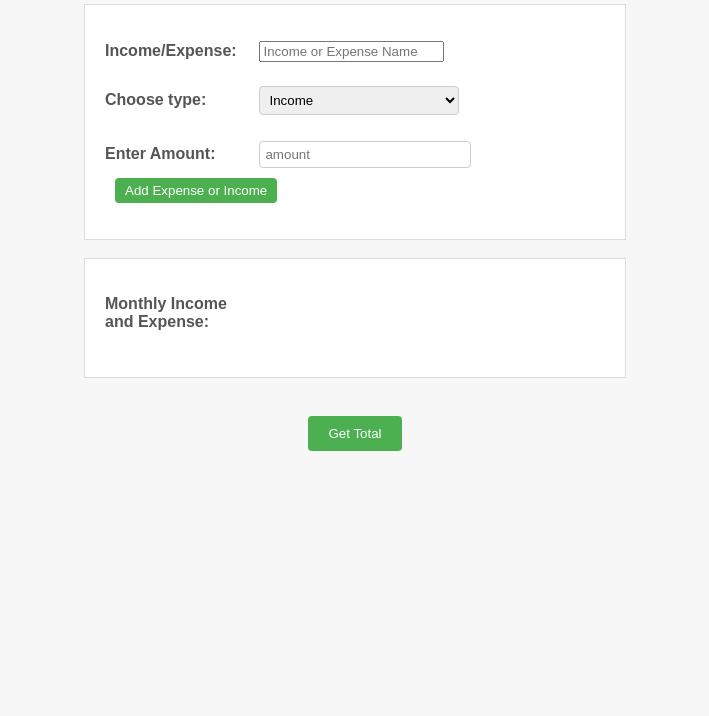
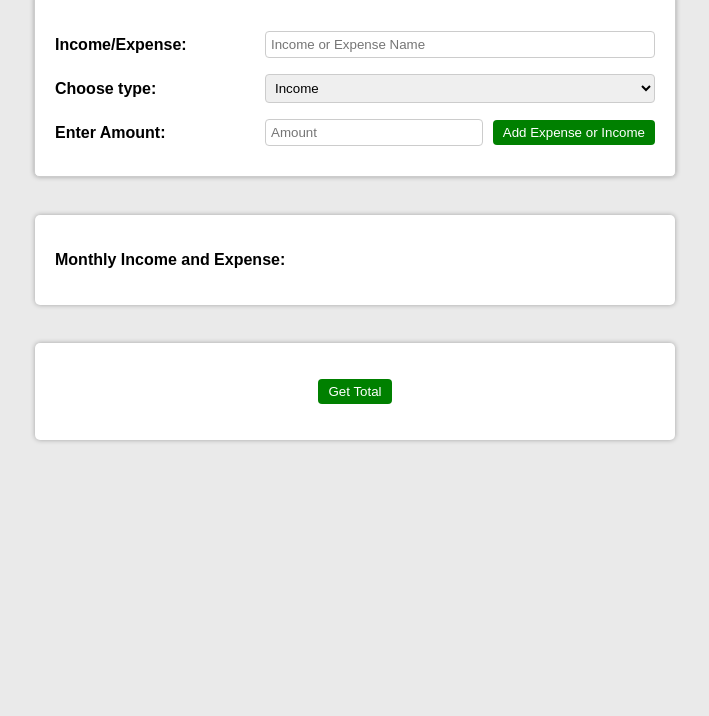
Before and after one commit to Jared951/monthly-budget-tracker, a website: page client/index.html in a window 1280 px wide. Shown: the part 84-800 px from the top of the page, without its empty margins (285-994 px from the left). Drawn offline with nearby package versions, Linux system fonts and the light colour scheme.

Commit message:
finalized-css-styling

```diff
--- a/client/index.css
+++ b/client/index.css
@@ -1,47 +1,53 @@
 body {
-	font-family: Arial, sans-serif;
 	margin: 0;
 	padding: 0;
-	background-color: #f7f7f7;
+	font-family: Arial, Helvetica, sans-serif;
+	background-color: #eaeaea;
 }
 
 h1 {
 	text-align: center;
-	margin-top: 30px;
-	color: #555;
+	margin-top: 20px;
 }
 
+/* table 1 */
+
 #input-table {
-	background-color: #fff;
-	border: 1px solid #ddd;
+	margin: 20px auto;
+	max-width: 600px;
+	border: 1px solid #ccc;
 	padding: 20px;
-	margin: 0 auto;
-	max-width: 500px;
+	border-radius: 4px;
+	background-color: #ffffff;
+	padding: 20px;
+	border-radius: 5px;
+	box-shadow: 0 0 5px rgba(0,0,0,0.3);
+	margin-bottom: 10px;
 }
 
-  label {
-	display: inline-block;
-	width: 150px;
-	font-weight: bold;
+#input-table p {
+	display: flex;
+	align-items: center;
 	margin-bottom: 10px;
-	color: #555;
 }
 
-  input[type="text"],
-  input[type="number"],
-  select {
-	display: inline-block;
-	width: 200px;
+#input-table label {
+	flex-basis: 200px;
+	font-weight: bold;
+	margin-right: 10px;
+}
+
+#input-table input,
+#input-table select {
+	flex: 1;
 	padding: 5px;
 	border: 1px solid #ccc;
 	border-radius: 4px;
-	margin-bottom: 10px;
 }
 
-  #post-table {
-	display: inline-block;
+#input-table button {
 	padding: 5px 10px;
-	background-color: #4caf50;
+	background-color: green;
 	color: #fff;
 	border: none;
 	border-radius: 4px;
@@ -49,33 +55,70 @@ body {
 	margin-left: 10px;
 }
 
-  #post-table:hover {
-	background-color: #3e8e41;
+#input-table button:hover {
+	background-color: darkgreen;
 }
 
+/* table 2 */
+
 #output-table {
-	background-color: #fff;
-	border: 1px solid #ddd;
+	max-width: 600px;
+	margin: 20px auto;
+	background-color: white;
 	padding: 20px;
-	margin: 0 auto;
-	max-width: 500px;
+	border-radius: 5px;
+	box-shadow: 0 0 5px rgba(0,0,0,0.3);
 }
 
-  #output-table label {
-	font-weight: bold;
+.expense {
+	display: flex;
+	align-items: center;
+	justify-content: space-between;
+	border: 1px solid #ccc;
+	padding: 10px;
+	border-radius: 4px;
 	margin-bottom: 10px;
-	color: #555;
 }
 
+.expense label {
+	flex-basis: 100px;
+	font-weight: bold;
+	}
+
+.expense span {
+	flex: 1;
+}
+
+.delete-btn {
+	display: inline-block;
+	padding: 5px 10px;
+	background-color: red;
+	color: #fff;
+	border: none;
+	border-radius: 4px;
+	cursor: pointer;
+	margin-left: 10px;
+}
+
+.delete-btn:hover {
+	background-color: darkred;
+}
+
+/* table 3 */
+
 #total-table {
+	max-width: 600px;
+	margin: 20px auto;
 	text-align: center;
-	margin-top: 20px;
+	background-color: white;
+	padding: 20px;
+	border-radius: 5px;
+	box-shadow: 0 0 5px rgba(0,0,0,0.3);
 }
 
 #totalBtn {
-	display: inline-block;
-	padding: 10px 20px;
-	background-color: #4caf50;
+	padding: 5px 10px;
+	background-color: green;
 	color: #fff;
 	border: none;
 	border-radius: 4px;
@@ -83,5 +126,15 @@ body {
 }
 
 #totalBtn:hover {
-	background-color: #3e8e41;
+	background-color: darkgreen;
 }
+
+#the-total {
+	font-weight: bold;
+}
+
+#output-table,
+#total-table {
+	margin-top: 10px;
+	margin-bottom: 10px;
+}
--- a/client/index.html
+++ b/client/index.html
@@ -26,7 +26,7 @@
 
         <p>
             <label>Enter Amount:</label>
-                <input id="value" type="number" placeholder="amount"/>
+                <input id="value" type="number" placeholder="Amount"/>
                 <button id="post-table">Add Expense or Income</button>
         </p>
 
@@ -36,7 +36,7 @@
 
     <section id="output-table">
         <p>
-            <label>Monthly Income and Expense:</label>
+            <label><b>Monthly Income and Expense:</b></label>
         </p>
 
     </section>
--- a/client/index.js
+++ b/client/index.js
@@ -20,10 +20,9 @@ const postToOutputTable = (event) => {
             newExpense.classList.add('expense')
             newExpense.id = `expense-${data.id}`
             newExpense.innerHTML = `
-                <p id="newExpense">${data.name}</p>
-                <p id="newExpense">Type: ${data.type}</p>
-                <p id="newExpense">Amount: ${data.amount}</p>
-
+                <p id="newExpense"><label>Name: </label><span>${data.name}</span></p>
+                <p id="newExpense"><label>Type: </label><span>${data.type}</span></p>
+                <p id="newExpense"><label>Amount: </label><span>${data.amount}</span></p>
                 <button class="delete-btn" onclick=deleteFromOutputTable(${data.id})>Delete</button>
             `
             const outputSection = document.querySelector('#output-table')
```
Lines whose indentation alone changed are shown as unchanged.
